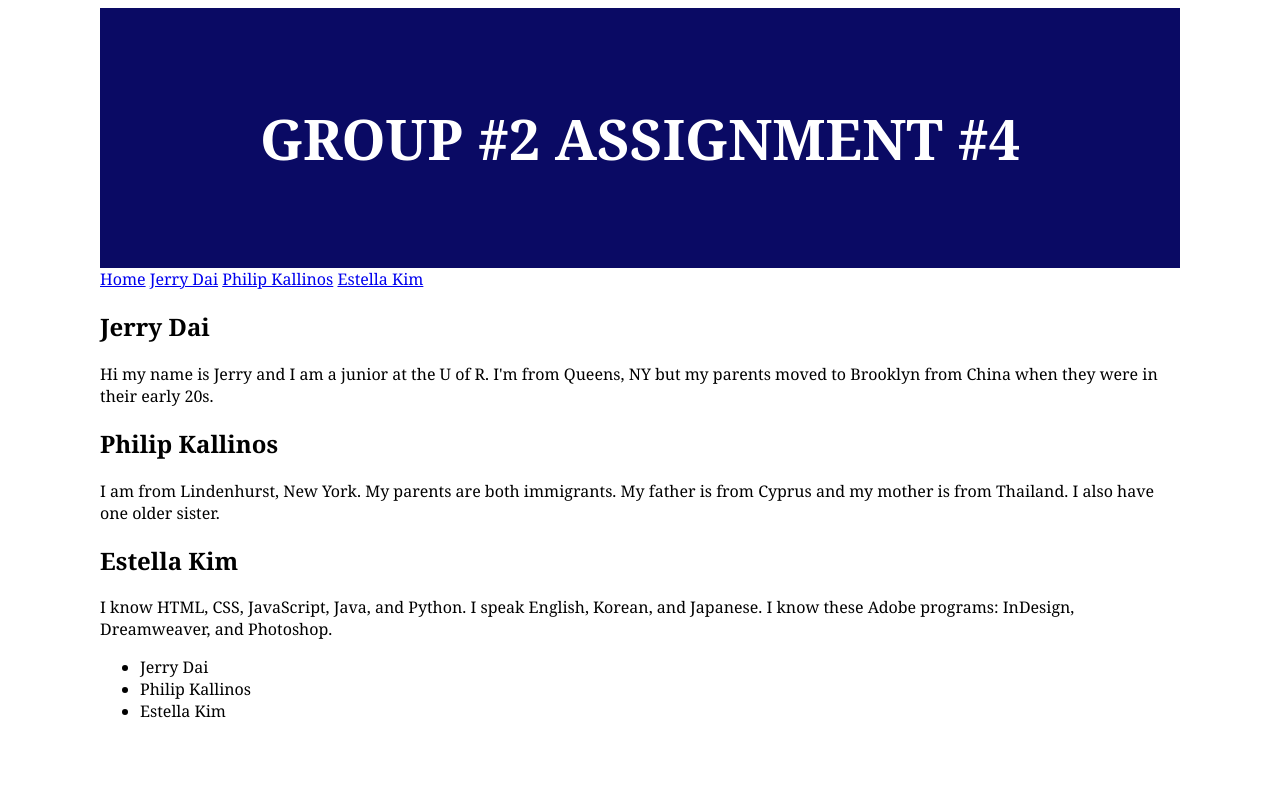
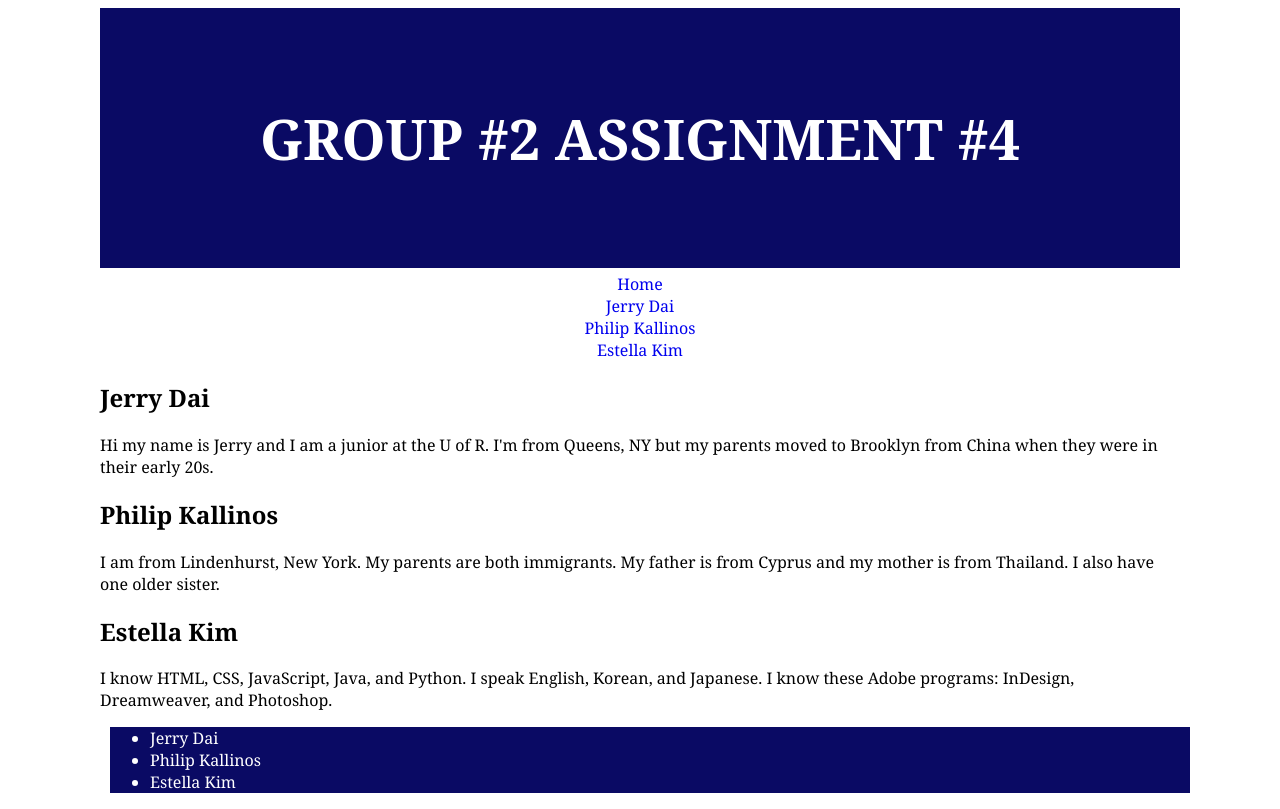
Before and after one commit to jdai315/csc174, a PHP site: page /index.php in a window 1280 px wide. Before the commit the page ends 718 px from the top, so only its background shows below. Run offline with PHP 8.4, Linux system fonts and the light colour scheme.

Commit message:
Design: Navigation/ Footer
footer: background, font and margin
Navigaiton bar implemented

```diff
--- a/css/navigation.css
+++ b/css/navigation.css
@@ -0,0 +1,34 @@
+.menu {
+	margin-top: 5px;
+	margin-bottom: 5px;
+	text-align: center;
+}
+
+.menu ul {
+	border-collapse: collapse;
+	margin-top: 0px;
+	margin-bottom: 0px;
+	padding-left: 0px;
+	padding-right: 0px;
+	list-style-type: none;
+}
+
+.menu li {
+	display: table-cell;
+	border: 1px solid black;
+	width: 5%;
+	margin: 0px;
+	padding: 0 px;
+}
+
+.menu a {
+	display: block;
+	text-decoration: none;
+	width: 100%;
+	height: 100%;
+}
+
+.menu a:hover, li.active {
+	color: #FFFFFF;
+	background-color: black;
+}
--- a/css/styles.css
+++ b/css/styles.css
@@ -19,7 +19,13 @@
 			height: 240px;
 }
 
-
+footer {
+			width: 100%;
+			margin: 10px;
+			background-color: rgba(10,10,100,1);
+			color: white;
+			text-decoration: none;
+}
 
 
 @media (max-width: 767px) {
```
Lines whose indentation alone changed are shown as unchanged.
